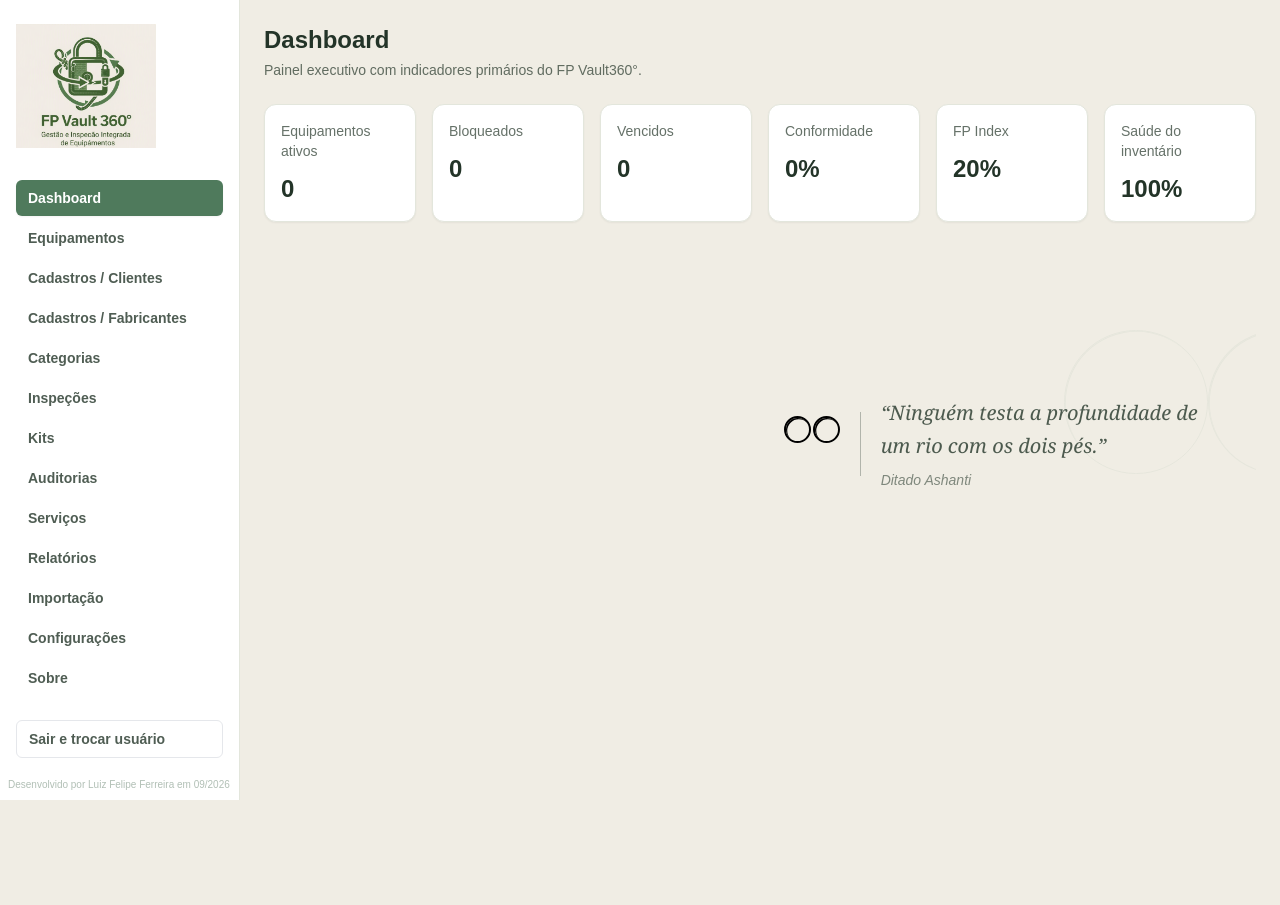
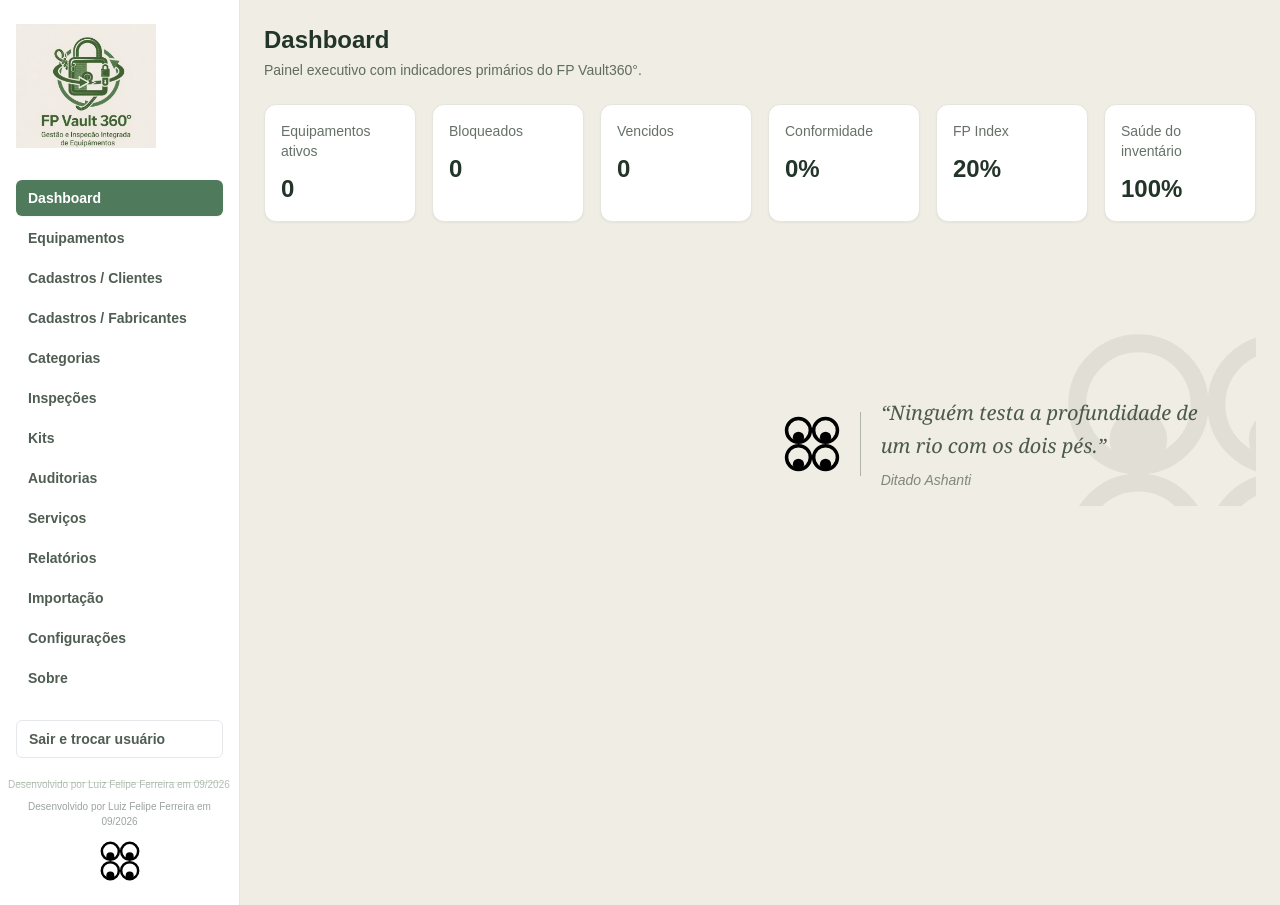
Before and after one commit to felipekid0702-bit/fp-Vault360-, a Next.js app in the folder app/: page /dashboard in a window 1280 px wide. Before the commit the page ends 800 px from the top, so only its background shows below. Built offline with nearby package versions, Linux system fonts and the light colour scheme; no server answers; the database is empty.

Commit message:
feat: exibir Mate Masie no dashboard e rodape

```diff
--- a/app/src/app/(dashboard)/dashboard/MateMasieSignature.tsx
+++ b/app/src/app/(dashboard)/dashboard/MateMasieSignature.tsx
@@ -1,10 +1,12 @@
+import Image from 'next/image'
+
 export function MateMasieSignature() {
   return <div className="relative mt-16 min-h-[260px] overflow-hidden" aria-label="Sabedoria e prudência">
     <div className="pointer-events-none absolute -bottom-28 -right-24 hidden h-72 w-72 opacity-[0.06] md:block" aria-hidden="true">
-      <div className="mate-masie-watermark" />
+      <Image src="/brand/mate-masie.svg" alt="" width={288} height={288} className="h-full w-full object-contain" />
     </div>
     <div className="absolute bottom-4 right-4 flex max-w-[440px] items-center gap-5 sm:right-8">
-      <div className="mate-masie-symbol h-14 w-14 shrink-0" aria-hidden="true" />
+      <Image src="/brand/mate-masie.svg" alt="Mate Masie" width={56} height={56} className="h-14 w-14 shrink-0 object-contain" />
       <div className="h-16 w-px bg-brand-900/30" aria-hidden="true" />
       <div>
         <p className="font-serif text-xl italic leading-relaxed text-brand-900/80">“Ninguém testa a profundidade de um rio com os dois pés.”</p>
--- a/app/src/app/(dashboard)/layout.tsx
+++ b/app/src/app/(dashboard)/layout.tsx
@@ -10,6 +10,10 @@ export default function DashboardLayout({ children }: { children: React.ReactNod
         <Image src="/brand/FP%20Vault360%20Final.png" alt="FP Vault360°" width={140} height={50} className="h-auto" />
         <SidebarNav />
         <LogoutButton />
+        <div className="mt-6 border-t border-brand-100 pt-4 text-center">
+          <p className="text-[10px] text-brand-900/45">Desenvolvido por Luiz Felipe Ferreira em 09/2026</p>
+          <Image src="/brand/mate-masie.svg" alt="Mate Masie" width={42} height={42} className="mx-auto mt-3 h-10 w-10 object-contain" />
+        </div>
       </aside>
       <main className="flex-1 overflow-y-auto p-6">{children}</main>
     </div>
```
Also changed, not shown: app/public/brand/mate-masie.svg (added).
